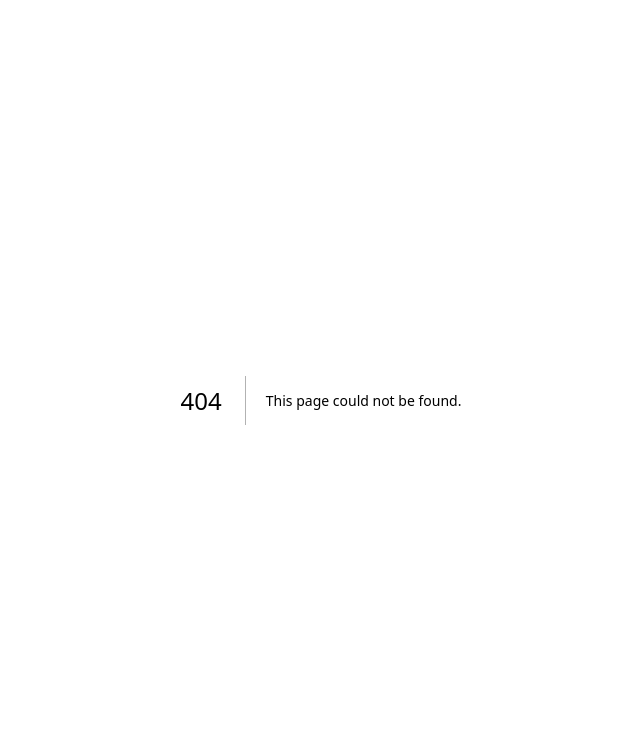
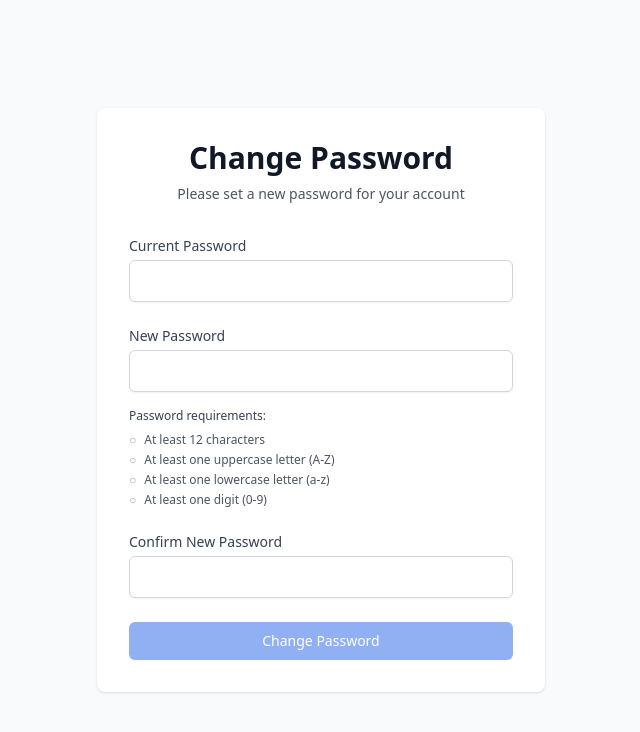
Before and after one commit to SohailNaqvi/board-governance, a Next.js app in the folder apps/web/: page /change-password in a window 1280 px wide. Before the commit this address had no page. Shown: the top 732 px of the page, without its empty margins (319-959 px from the left). Built offline with nearby package versions, Linux system fonts and the light colour scheme.

Commit message:
auth: add change-password page and API route with password validation

```diff
--- /dev/null
+++ b/apps/web/src/app/api/auth/change-password/route.ts
@@ -0,0 +1,99 @@
+import { NextRequest, NextResponse } from "next/server";
+import { cookies } from "next/headers";
+import { verifySession } from "../../../../lib/auth/session";
+import { hashPassword, verifyPassword, validatePasswordStrength } from "../../../../lib/auth/password";
+import prisma from "../../../../lib/prisma";
+import logger from "../../../../lib/logger";
+
+export async function POST(request: NextRequest): Promise<NextResponse> {
+  try {
+    // Verify session
+    const cookieStore = await cookies();
+    const sessionToken = cookieStore.get("session")?.value;
+
+    if (!sessionToken) {
+      return NextResponse.json(
+        { error: "Unauthorized" },
+        { status: 401 }
+      );
+    }
+
+    const session = await verifySession(sessionToken);
+    if (!session) {
+      return NextResponse.json(
+        { error: "Unauthorized" },
+        { status: 401 }
+      );
+    }
+
+    // Parse request body
+    const body = await request.json();
+    const { currentPassword, newPassword } = body as {
+      currentPassword?: string;
+      newPassword?: string;
+    };
+
+    if (!currentPassword || !newPassword) {
+      return NextResponse.json(
+        { error: "Current password and new password are required" },
+        { status: 400 }
+      );
+    }
+
+    // Fetch user
+    const user = await prisma.user.findUnique({
+      where: { id: session.userId },
+    });
+
+    if (!user || !user.passwordHash) {
+      logger.error({ userId: session.userId }, "User not found or has no password hash");
+      return NextResponse.json(
+        { error: "User not found" },
+        { status: 404 }
+      );
+    }
+
+    // Verify current password
+    const currentPasswordValid = await verifyPassword(currentPassword, user.passwordHash);
+    if (!currentPasswordValid) {
+      logger.warn({ userId: session.userId }, "Change password failed: invalid current password");
+      return NextResponse.json(
+        { error: "Current password is incorrect" },
+        { status: 401 }
+      );
+    }
+
+    // Validate new password strength
+    const validation = validatePasswordStrength(newPassword);
+    if (!validation.valid) {
+      return NextResponse.json(
+        { error: validation.error },
+        { status: 400 }
+      );
+    }
+
+    // Hash and update password
+    const newPasswordHash = await hashPassword(newPassword);
+
+    await prisma.user.update({
+      where: { id: session.userId },
+      data: {
+        passwordHash: newPasswordHash,
+        mustChangePassword: false,
+      },
+    });
+
+    logger.info({ userId: session.userId }, "User changed password successfully");
+
+    return NextResponse.json(
+      { success: true, message: "Password changed successfully" },
+      { status: 200 }
+    );
+  } catch (error) {
+    logger.error({ error }, "Change password error");
+    return NextResponse.json(
+      { error: "Internal server error" },
+      { status: 500 }
+    );
+  }
+}
--- /dev/null
+++ b/apps/web/src/app/change-password/page.tsx
@@ -0,0 +1,198 @@
+"use client";
+
+import { FormEvent, useState, useEffect } from "react";
+import { useRouter } from "next/navigation";
+
+interface ValidationError {
+  field: string;
+  message: string;
+}
+
+const PASSWORD_REQUIREMENTS = [
+  { id: "length", label: "At least 12 characters" },
+  { id: "uppercase", label: "At least one uppercase letter (A-Z)" },
+  { id: "lowercase", label: "At least one lowercase letter (a-z)" },
+  { id: "digit", label: "At least one digit (0-9)" },
+];
+
+function validatePasswordStrength(password: string): Record<string, boolean> {
+  return {
+    length: password.length >= 12,
+    uppercase: /[A-Z]/.test(password),
+    lowercase: /[a-z]/.test(password),
+    digit: /[0-9]/.test(password),
+  };
+}
+
+export default function ChangePasswordPage(): React.ReactNode {
+  const router = useRouter();
+  const [currentPassword, setCurrentPassword] = useState("");
+  const [newPassword, setNewPassword] = useState("");
+  const [confirmPassword, setConfirmPassword] = useState("");
+  const [error, setError] = useState("");
+  const [isLoading, setIsLoading] = useState(false);
+  const [validation, setValidation] = useState<Record<string, boolean>>({
+    length: false,
+    uppercase: false,
+    lowercase: false,
+    digit: false,
+  });
+
+  useEffect(() => {
+    setValidation(validatePasswordStrength(newPassword));
+  }, [newPassword]);
+
+  const isPasswordValid = Object.values(validation).every(Boolean);
+  const passwordsMatch = newPassword === confirmPassword && newPassword !== "";
+
+  const handleSubmit = async (e: FormEvent<HTMLFormElement>) => {
+    e.preventDefault();
+    setError("");
+
+    if (!isPasswordValid) {
+      setError("Password does not meet all requirements");
+      return;
+    }
+
+    if (!passwordsMatch) {
+      setError("Passwords do not match");
+      return;
+    }
+
+    setIsLoading(true);
+
+    try {
+      const response = await fetch("/api/auth/change-password", {
+        method: "POST",
+        headers: { "Content-Type": "application/json" },
+        body: JSON.stringify({
+          currentPassword,
+          newPassword,
+        }),
+      });
+
+      const data = await response.json();
+
+      if (!response.ok) {
+        setError(data.error || "Failed to change password");
+        return;
+      }
+
+      // Redirect to admin compliance rules page
+      router.push("/admin/compliance/rules");
+    } catch {
+      setError("An error occurred. Please try again.");
+    } finally {
+      setIsLoading(false);
+    }
+  };
+
+  return (
+    <div className="flex justify-center items-center min-h-screen bg-gray-50">
+      <div className="max-w-md w-full space-y-8 bg-white p-8 rounded-lg shadow">
+        <div>
+          <h2 className="text-center text-3xl font-bold text-gray-900">
+            Change Password
+          </h2>
+          <p className="mt-2 text-center text-sm text-gray-600">
+            Please set a new password for your account
+          </p>
+        </div>
+
+        {error && (
+          <div className="rounded-md bg-red-50 p-4">
+            <p className="text-sm text-red-800">{error}</p>
+          </div>
+        )}
+
+        <form className="space-y-6" onSubmit={handleSubmit}>
+          <div>
+            <label
+              htmlFor="current-password"
+              className="block text-sm font-medium text-gray-700"
+            >
+              Current Password
+            </label>
+            <input
+              id="current-password"
+              type="password"
+              value={currentPassword}
+              onChange={(e) => setCurrentPassword(e.target.value)}
+              disabled={isLoading}
+              required
+              className="mt-1 block w-full px-3 py-2 border border-gray-300 rounded-md shadow-sm focus:outline-none focus:ring-blue-500 focus:border-blue-500 disabled:bg-gray-100"
+            />
+          </div>
+
+          <div>
+            <label
+              htmlFor="new-password"
+              className="block text-sm font-medium text-gray-700"
+            >
+              New Password
+            </label>
+            <input
+              id="new-password"
+              type="password"
+              value={newPassword}
+              onChange={(e) => setNewPassword(e.target.value)}
+              disabled={isLoading}
+              required
+              className="mt-1 block w-full px-3 py-2 border border-gray-300 rounded-md shadow-sm focus:outline-none focus:ring-blue-500 focus:border-blue-500 disabled:bg-gray-100"
+            />
+
+            <div className="mt-4 space-y-2">
+              <p className="text-xs font-medium text-gray-700">
+                Password requirements:
+              </p>
+              <ul className="space-y-1">
+                {PASSWORD_REQUIREMENTS.map((req) => (
+                  <li
+                    key={req.id}
+                    className={`text-xs flex items-center ${
+                      validation[req.id] ? "text-green-700" : "text-gray-600"
+                    }`}
+                  >
+                    <span className={`mr-2 ${validation[req.id] ? "text-green-600" : "text-gray-400"}`}>
+                      {validation[req.id] ? "✓" : "○"}
+                    </span>
+                    {req.label}
+                  </li>
+                ))}
+              </ul>
+            </div>
+          </div>
+
+          <div>
+            <label
+              htmlFor="confirm-password"
+              className="block text-sm font-medium text-gray-700"
+            >
+              Confirm New Password
+            </label>
+            <input
+              id="confirm-password"
+              type="password"
+              value={confirmPassword}
+              onChange={(e) => setConfirmPassword(e.target.value)}
+              disabled={isLoading}
+              required
+              className="mt-1 block w-full px-3 py-2 border border-gray-300 rounded-md shadow-sm focus:outline-none focus:ring-blue-500 focus:border-blue-500 disabled:bg-gray-100"
+            />
+            {newPassword && confirmPassword && !passwordsMatch && (
+              <p className="mt-1 text-xs text-red-600">Passwords do not match</p>
+            )}
+          </div>
+
+          <button
+            type="submit"
+            disabled={isLoading || !isPasswordValid || !passwordsMatch}
+            className="w-full flex justify-center py-2 px-4 border border-transparent rounded-md shadow-sm text-sm font-medium text-white bg-blue-600 hover:bg-blue-700 focus:outline-none focus:ring-2 focus:ring-offset-2 focus:ring-blue-500 disabled:opacity-50 disabled:cursor-not-allowed"
+          >
+            {isLoading ? "Changing password..." : "Change Password"}
+          </button>
+        </form>
+      </div>
+    </div>
+  );
+}
```
